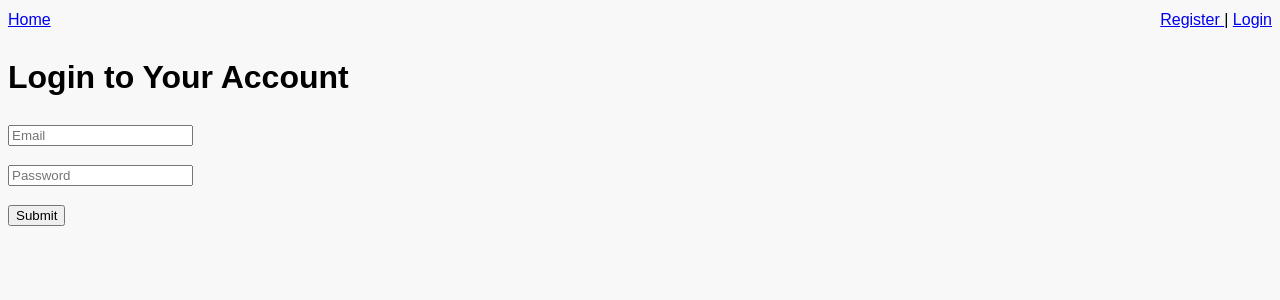
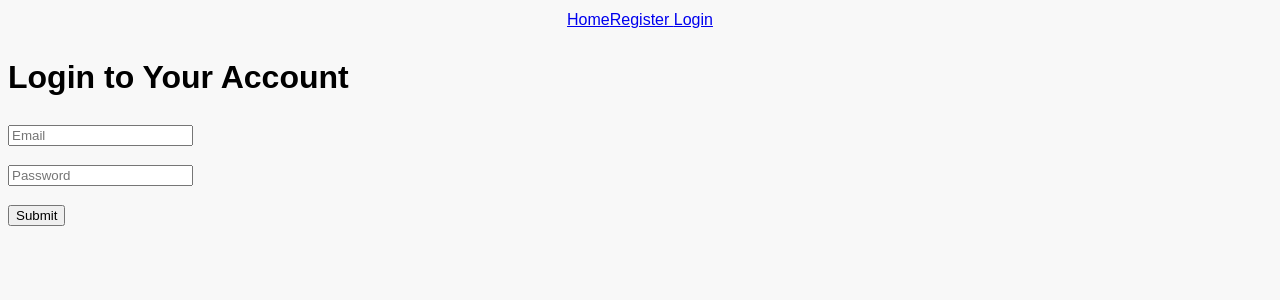
Before and after one commit to Rytiggy/pairwise, a Vue app: page /authenticate in a window 1280 px wide. Shown: the top 300 px of the page. Built offline with nearby package versions, Linux system fonts and the light colour scheme; no server answers.

Commit message:
clean up

```diff
--- a/src/App.vue
+++ b/src/App.vue
@@ -1,11 +1,11 @@
 <template>
   <div>
-    <nav class="flex-spaced">
+    <nav class="flex-center">
       <router-link :to="{ name: 'home' }"> Home </router-link>
+
       <router-link v-if="isLoggedIn" :to="{ name: 'create' }">
         create
       </router-link>
-      <div></div>
 
       <span v-if="userProfile">
         {{ userProfile.email }}
@@ -15,7 +15,7 @@
         <router-link class="btn" :to="{ name: 'register' }">
           Register
         </router-link>
-        |
+
         <router-link :to="{ name: 'authenticate' }"> Login </router-link>
       </span>
     </nav>
--- a/src/pages/create.vue
+++ b/src/pages/create.vue
@@ -19,7 +19,7 @@ function addToCompare(id) {
 }
 const compareUrl = computed(() => {
   const url = new URL(window.location.origin + "/compare");
-  url.searchParams = idsToCompare.value;
+  url.search = idsToCompare.value;
   return idsToCompare.value;
 });
 </script>
```
